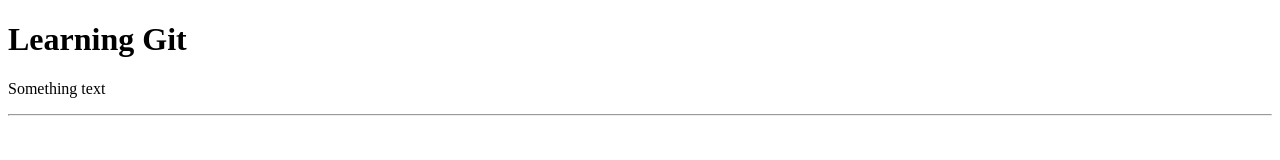
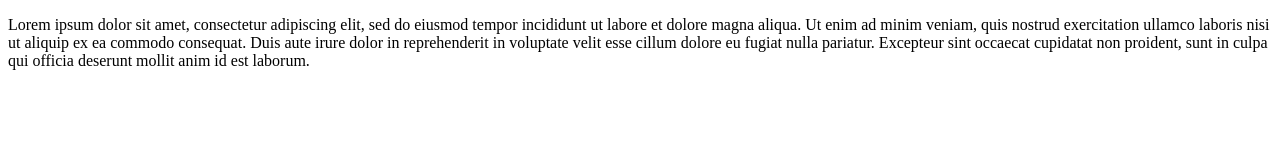
Before and after one commit to DmitryBurdin/Site, a plain HTML site: page index.html in a window 1280 px wide. Drawn offline with Linux system fonts and the light colour scheme.

Commit message:
Third commit

```diff
--- a/index.html
+++ b/index.html
@@ -5,7 +5,6 @@
     <link rel="stylesheet" href="css/style.css">
 </head>
 <body>
-  <h1>Learning Git</h1>
-  <p>Something text</p> <hr />
+  <p>Lorem ipsum dolor sit amet, consectetur adipiscing elit, sed do eiusmod tempor incididunt ut labore et dolore magna aliqua. Ut enim ad minim veniam, quis nostrud exercitation ullamco laboris nisi ut aliquip ex ea commodo consequat. Duis aute irure dolor in reprehenderit in voluptate velit esse cillum dolore eu fugiat nulla pariatur. Excepteur sint occaecat cupidatat non proident, sunt in culpa qui officia deserunt mollit anim id est laborum.</p>
 </body>
 </html>
```
